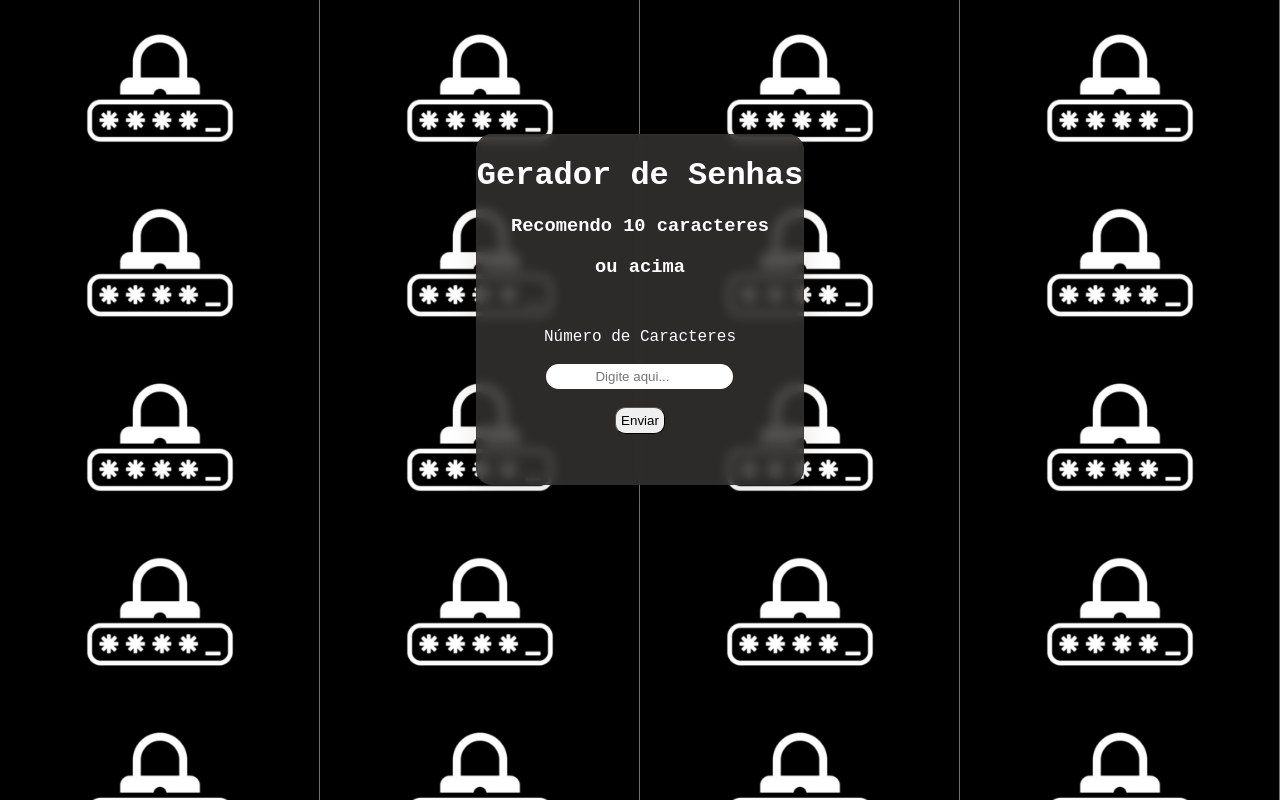
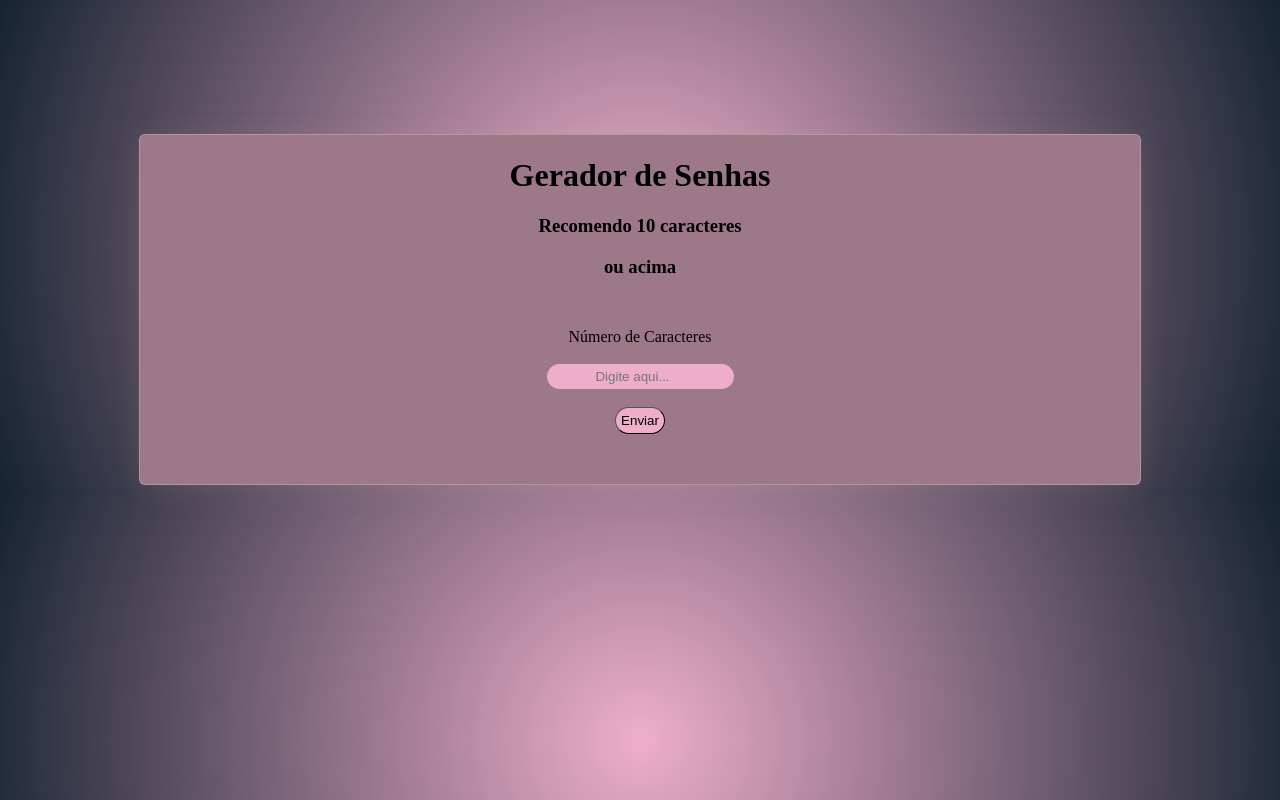
Before and after one commit to GabrielDeFaria/gerador-de-senha, a plain HTML site: page index.html in a window 1280 px wide. Drawn offline with Linux system fonts and the light colour scheme.

Commit message:
style changes

```diff
--- a/style.css
+++ b/style.css
@@ -1,25 +1,25 @@
 body {
-    font-family: "Courier New",sans-serif;
-    background-image: url("imagens/password.jpg");
-    background-size: 40vh;
-    background-repeat: repeat;
+    font-family: "Poppins",;
+    background: #eeaeca;
+    background: radial-gradient(circle, rgba(238,174,202,1) 0%, rgba(22,35,50,1) 100%);
     display: flex;
     align-items:center;
     justify-content: center;
 }
 h1,h2,h3,label{
-  color: white;
+  color: rgb(0, 0, 0);
 }
 
   .container {
+    width: 62.5em;
     margin-top: 10%;
     text-align: center;
-    background: rgba(54, 50, 50, 0.85);
-    border-radius: 16px;
-    box-shadow: 0 4px 30px rgba(0, 0, 0, 0.1);
+    background: rgb(156, 120, 136);
+    border-radius: 6px;
+    box-shadow: 0 4px 30px rgba(224, 195, 195, 0.1);
     backdrop-filter: blur(5.4px);
     -webkit-backdrop-filter: blur(5.4px);
-    border: 1px solid rgba(54, 50, 50, 0.42);
+    border: 1px solid rgba(216, 189, 189, 0.42);
 }
 
   .input {
@@ -27,7 +27,9 @@ h1,h2,h3,label{
     padding: 5px;
     border-radius: 100px;
     border: none;
+    background: #eeaeca;
   }
+
 
   .titulo {
     margin-bottom: 50px;
@@ -42,7 +44,8 @@ h1,h2,h3,label{
   }
 
   .btn {
-    border-radius: 10px;
+    border-radius: 100px;
     padding: 5px;
     border-width: 1px;
+    background: #eeaeca;
   }
```
Also changed, not shown: imagens/password.jpg (deleted).
